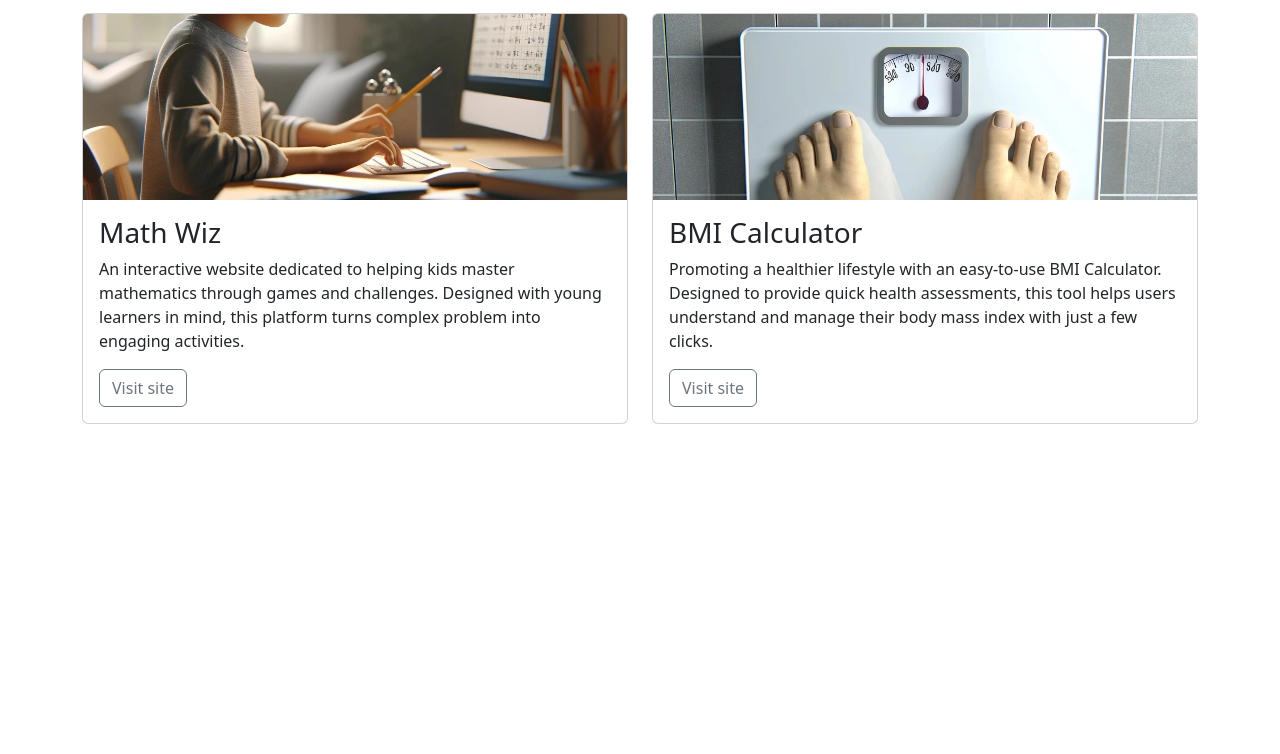
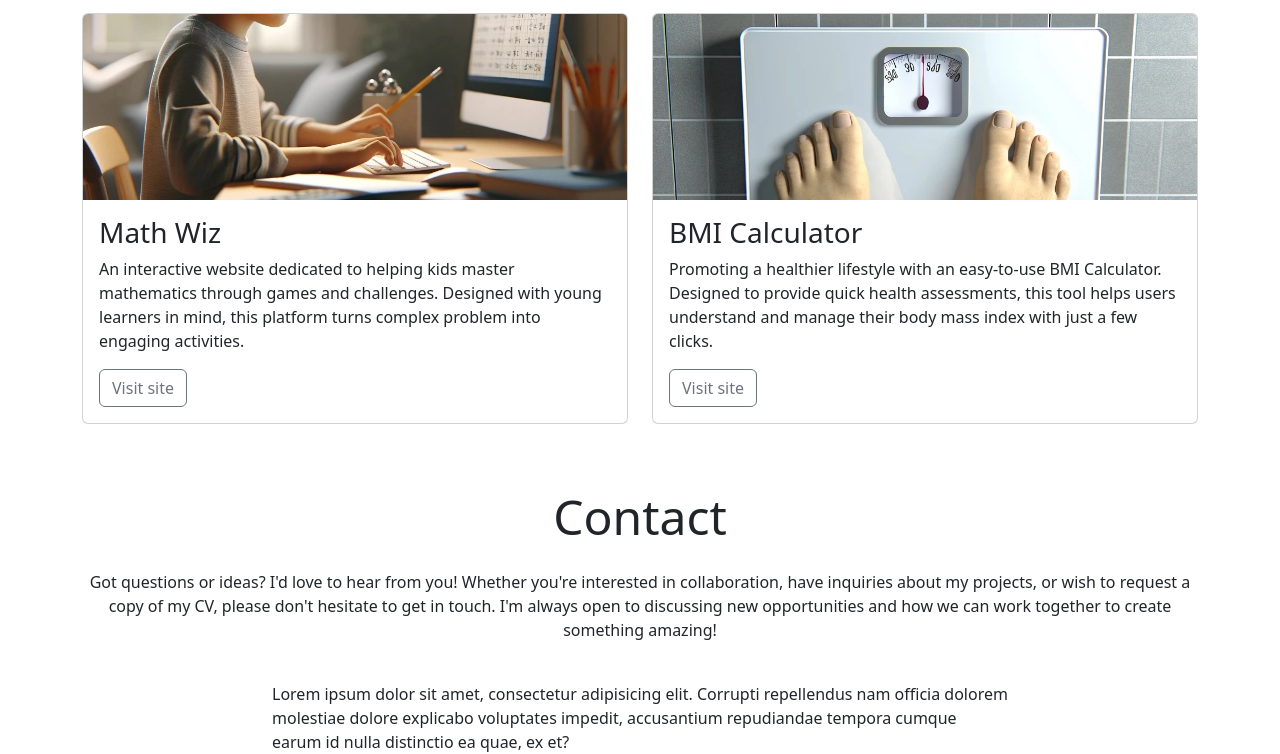
Before and after one commit to IanOC1994/Portfolio, a plain HTML site: page index.html in a window 1280 px wide. Shown: the part 1411-2165 px from the top of the page. Before the commit the page ends 1875 px from the top, so only its background shows below. Drawn offline with nearby package versions, Linux system fonts and the light colour scheme.

Commit message:
Feat: add contact section

```diff
--- a/index.html
+++ b/index.html
@@ -181,6 +181,21 @@
     </main>
 
     <!-- Contact Section -->
+    <footer id="contact" class="container">
+        <div class="row justify-content-center">
+            <div class="col-12 text-center my-4">
+                <h2 class="display-5">Contact</h2>
+                <p class="mt-4">Got questions or ideas? I'd love to hear from you! Whether you're
+                    interested in collaboration, have inquiries about my projects, or
+                    wish to request a copy of my CV, please don't hesitate to get in
+                    touch. I'm always open to discussing new opportunities and how we
+                    can work together to create something amazing!</p>
+            </div>
+            <div class="col-12 col-md-10 col-lg-8">Lorem ipsum dolor sit amet, consectetur adipisicing elit. Corrupti
+                repellendus nam officia dolorem molestiae dolore explicabo voluptates impedit, accusantium repudiandae
+                tempora cumque earum id nulla distinctio ea quae, ex et?</div>
+        </div>
+    </footer>
 
     <!-- Bootstrap JS -->
     <script src="https://cdn.jsdelivr.net/npm/bootstrap@5.3.3/dist/js/bootstrap.bundle.min.js"
```
